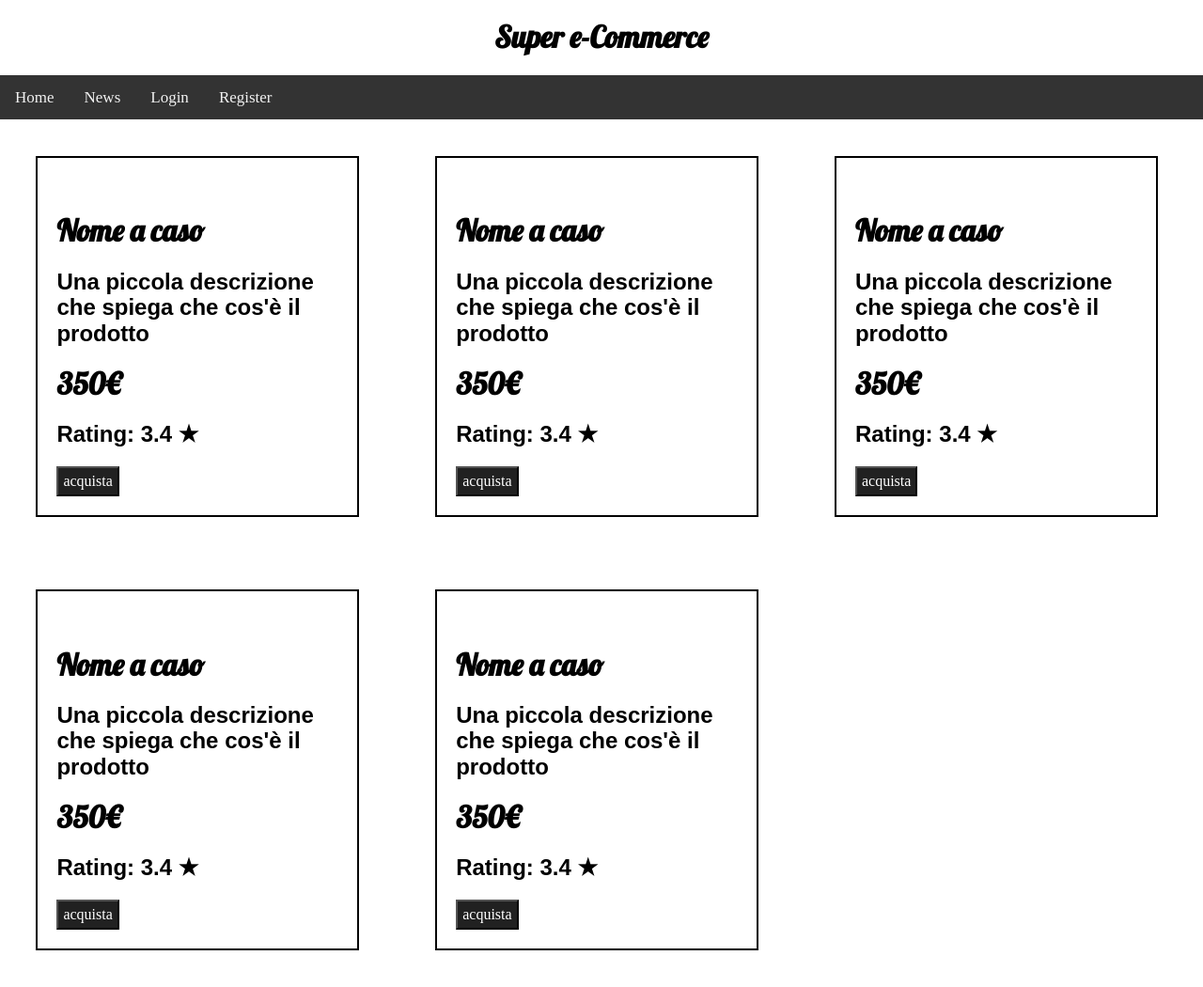
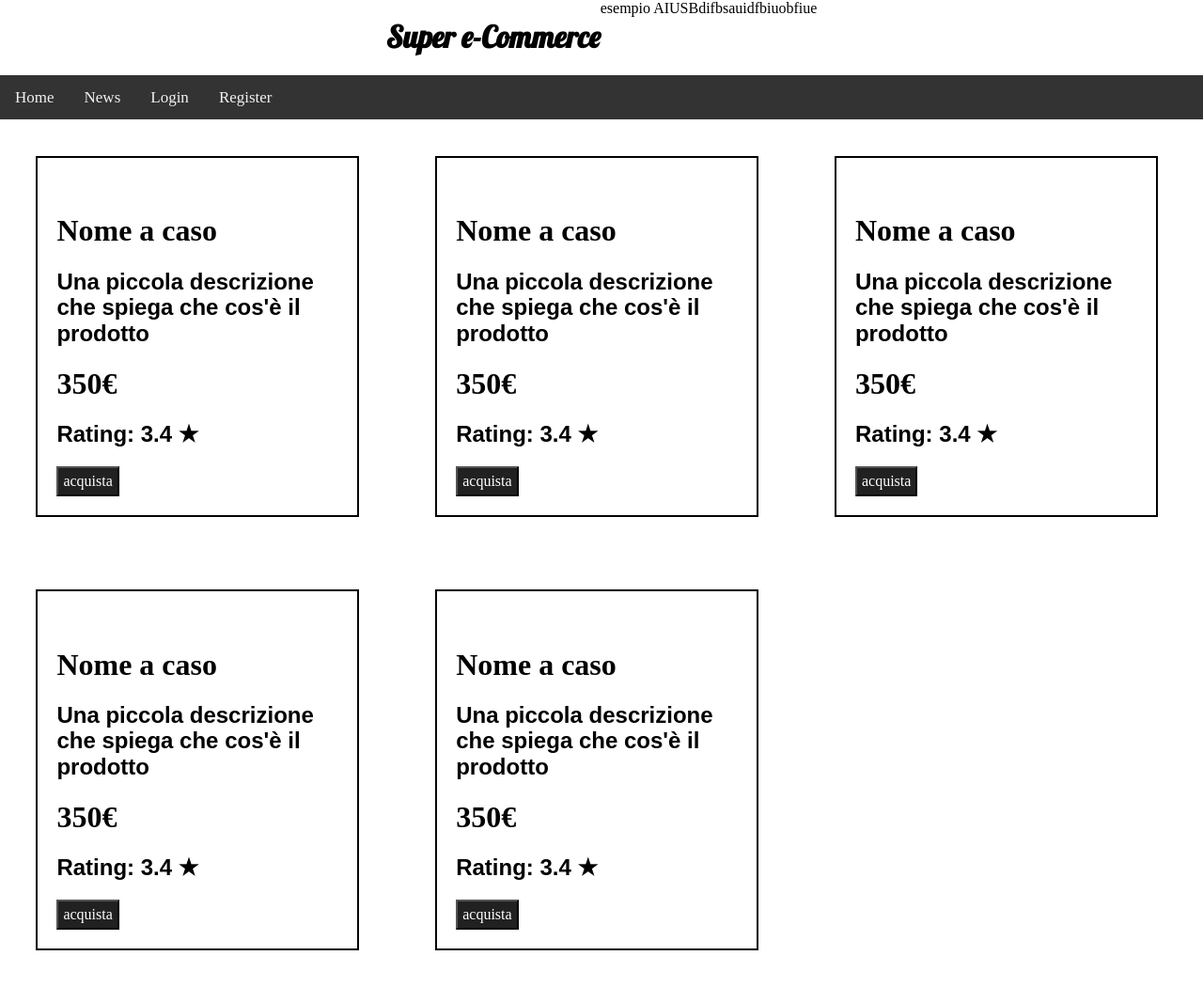
Before and after one commit to IMRC21/ecommerce, a PHP site: page /ecommerce/ in a window 1280 px wide. Shown: the whole page at 94% size. Run offline with PHP 8.4, Linux system fonts and the light colour scheme.

Commit message:
Cercando di aggiustare l'header

```diff
--- /dev/null
+++ b/components/head.php
@@ -0,0 +1,7 @@
+<meta charset="utf-8" />
+<meta http-equiv="X-UA-Compatible" content="IE=edge">
+<title>Super Ecommerce</title>
+<meta name="viewport" content="width=device-width, initial-scale=1">
+<link rel="stylesheet" type="text/css" media="screen" href="css/main.css" />
+<link rel="stylesheet" type="text/css" media="screen" href="https://cdnjs.cloudflare.com/ajax/libs/normalize/8.0.1/normalize.css" />
+<link href="https://fonts.googleapis.com/css?family=Lobster|VT323" rel="stylesheet">
--- a/components/header.php
+++ b/components/header.php
@@ -3,13 +3,32 @@
         color: black;
         text-decoration: none;
     }
-    h1{
+    a h1{
         font-family: 'Lobster', cursive;
     }
 
     .topnav {
     background-color: #333;
     overflow: hidden;
+    }
+
+    #header{
+        display: flex;
+        width: 100%;
+        flex-direction: row;
+        justify-content: center;
+    }
+    #header a{
+
+    }
+
+    #header h1{
+
+    }
+
+    #blocco-destra{
+        align-self: flex-start;
+
     }
 
     .topnav a {
@@ -30,14 +49,16 @@
     }
 </style>
 <header>
-
-    <center>
-    <a href="http://localhost:8889/ecommerce">
-        <h1>
-            Super e-Commerce
-        </h1>
-    </a>
-    </center>
+    <div id="header">
+        <a href="http://localhost:8889/ecommerce">
+            <h1>
+                Super e-Commerce
+            </h1>
+        </a>
+        <div id="blocco-destra">
+            esempio AIUSBdifbsauidfbiuobfiue
+        </div>
+    </div>
     <div class="topnav">
         <a class="active" href="http://localhost:8889/ecommerce">Home</a>
         <a href="#news">News</a>
--- a/index.php
+++ b/index.php
@@ -1,14 +1,9 @@
 <!DOCTYPE html>
 <html>
 <head>
-    <meta charset="utf-8" />
-    <meta http-equiv="X-UA-Compatible" content="IE=edge">
-    <title>Super Ecommerce</title>
-    <meta name="viewport" content="width=device-width, initial-scale=1">
-    <link rel="stylesheet" type="text/css" media="screen" href="css/main.css" />
-    <link rel="stylesheet" type="text/css" media="screen" href="https://cdnjs.cloudflare.com/ajax/libs/normalize/8.0.1/normalize.css" />
-    <script src="js/main.js"></script>
-    <link href="https://fonts.googleapis.com/css?family=Lobster|VT323" rel="stylesheet">
+    <?php
+        include "components/head.php";
+        ?>
 </head>
 <body>
     <?php
```
Also changed, not shown: login.php (+14 -3 lines), 1 other file.
